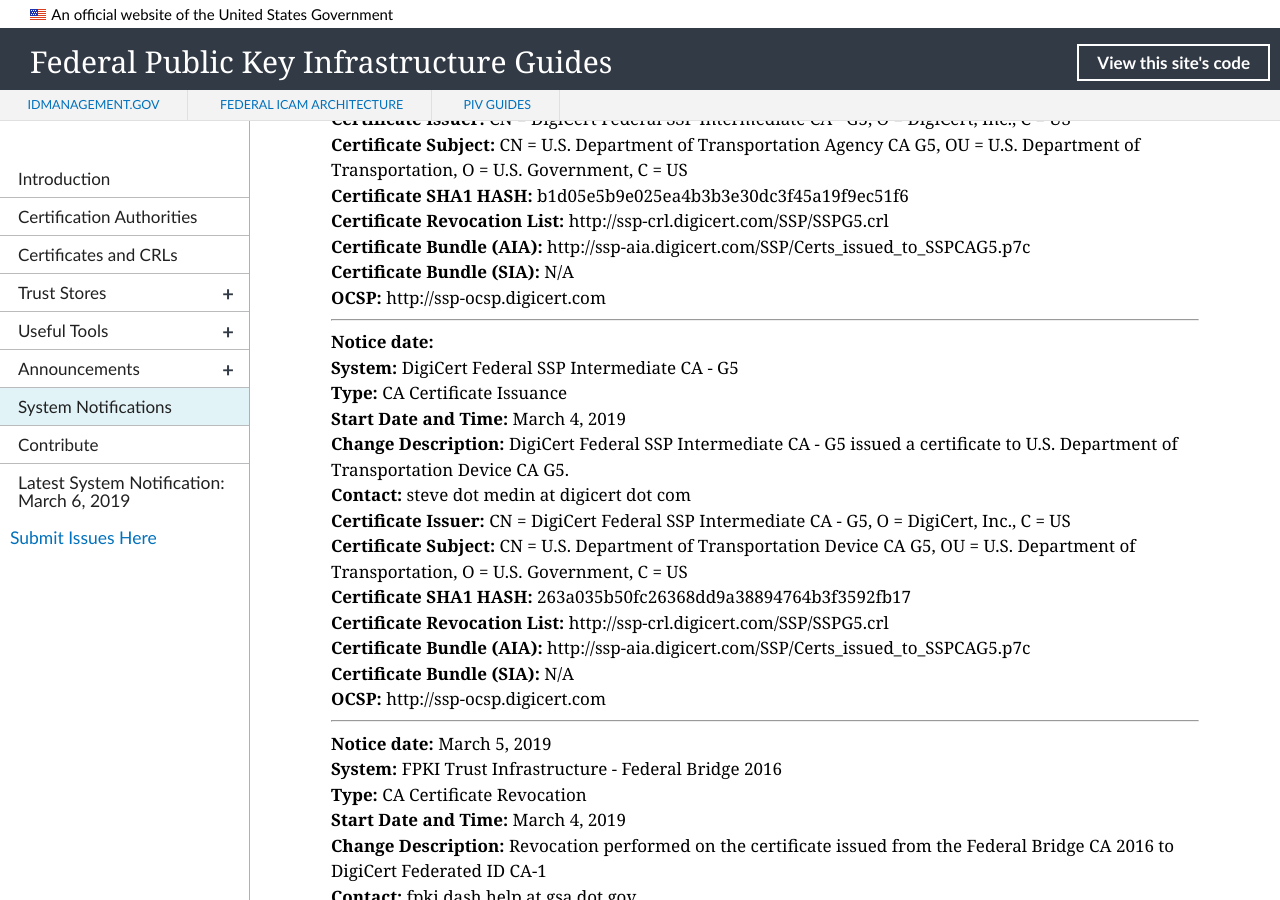
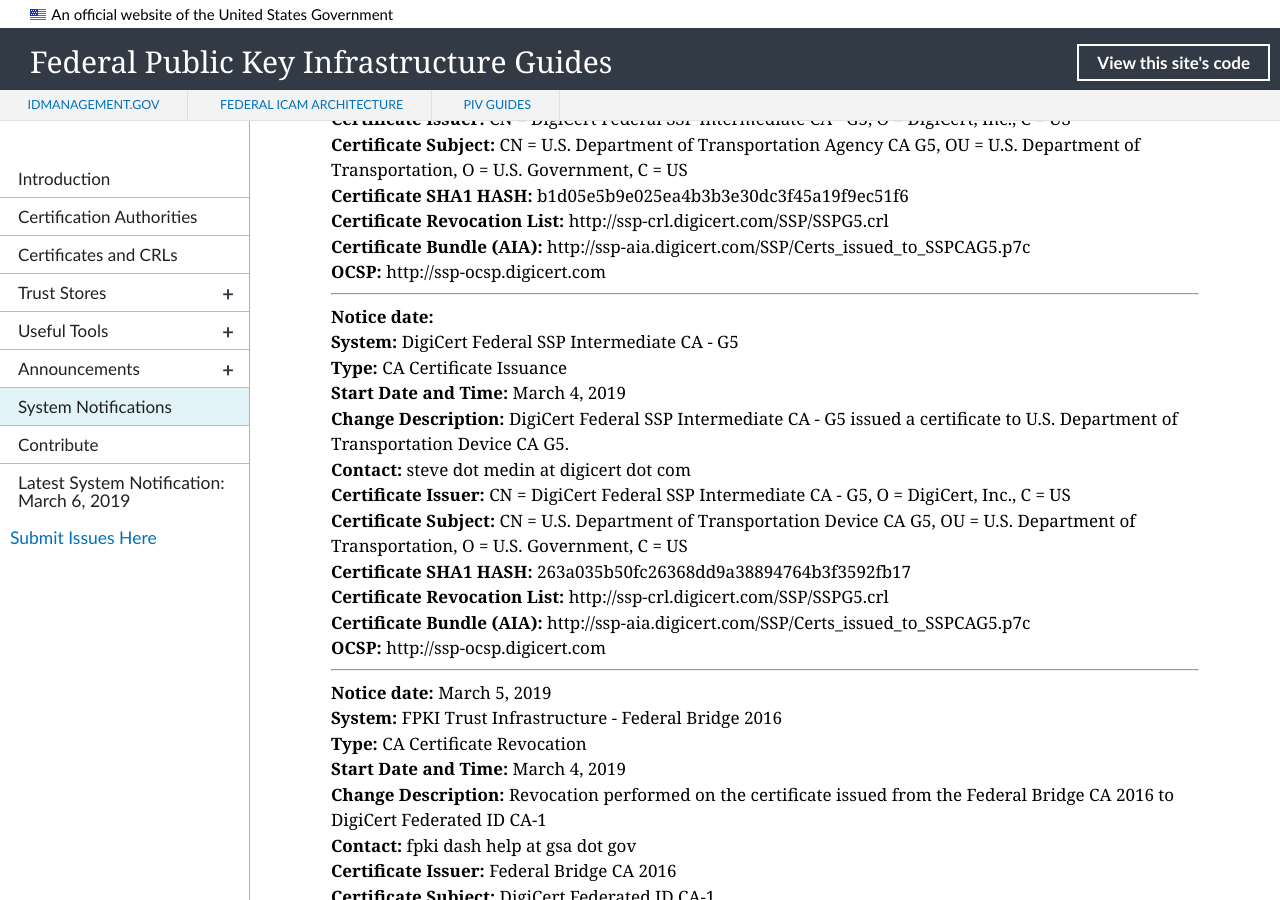
Before and after one commit to GSA/fpki-guides, a Jekyll site: the page built from pages/fpki_notifications.md, in a window 1280 px wide and 900 px high, scrolled down 1003 px. Built offline with Jekyll 4.4.1, drawn with Linux system fonts in a browser that asks for light colours; nearby versions of some CDN libraries; library files that are not in the unit come from our copies.

Commit message:
Update notifications.yml

```diff
--- a/_data/notifications.yml
+++ b/_data/notifications.yml
@@ -728,7 +728,7 @@
   ca_certificate_subject: CN = U.S. Department of Transportation Device CA G5, OU = U.S. Department of Transportation, O = U.S. Government, C = US
   cdp_uri: http://ssp-crl.digicert.com/SSP/SSPG5.crl
   aia_uri: http://ssp-aia.digicert.com/SSP/Certs_issued_to_SSPCAG5.p7c
-  sia_uri: N/A
+  sia_uri:
   ocsp_uri: http://ssp-ocsp.digicert.com
 
 - notice_date: March 6, 2019
@@ -743,7 +743,7 @@
   ca_certificate_subject: CN = U.S. Department of Transportation Agency CA G5, OU = U.S. Department of Transportation, O = U.S. Government, C = US
   cdp_uri: http://ssp-crl.digicert.com/SSP/SSPG5.crl
   aia_uri: http://ssp-aia.digicert.com/SSP/Certs_issued_to_SSPCAG5.p7c
-  sia_uri: N/A
+  sia_uri:
   ocsp_uri: http://ssp-ocsp.digicert.com
 
 #- notice_date:
```
